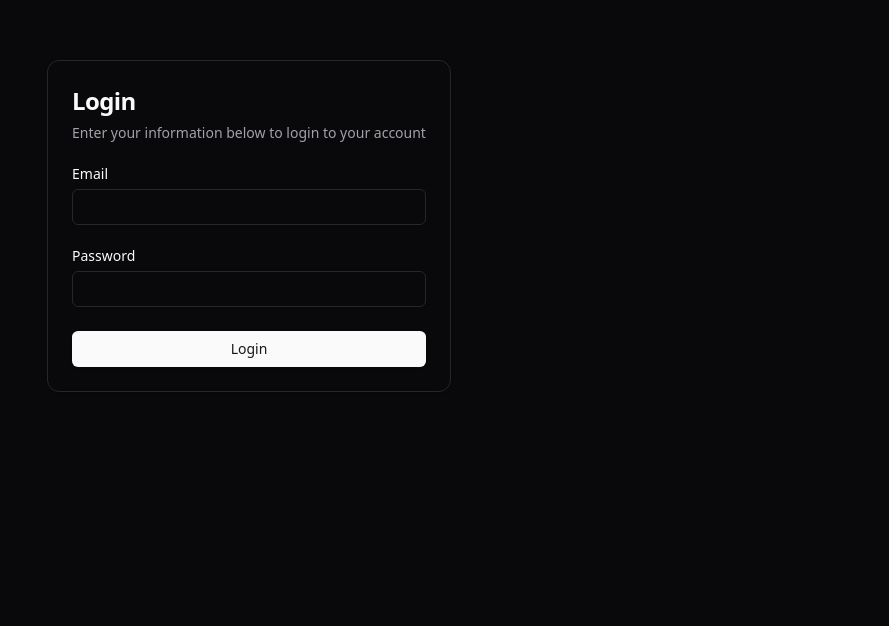
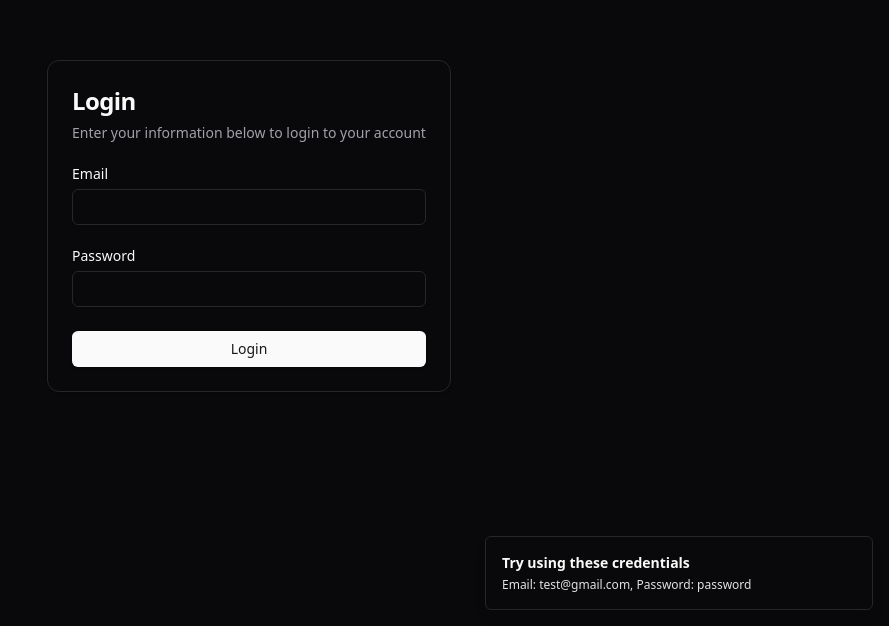
Before and after one commit to jackHotch/Feature-Flag-Manager, a Next.js app: page / in a window 1280 px wide. Shown: the part 174-800 px from the top of the page, without its empty margins (391-1280 px from the left). Built offline with nearby package versions, Linux system fonts and the light colour scheme; no server answers.

Commit message:
update collection and added toast

```diff
--- a/package.json
+++ b/package.json
@@ -20,6 +20,7 @@
     "@radix-ui/react-slot": "^1.1.2",
     "@radix-ui/react-switch": "^1.1.3",
     "@radix-ui/react-tabs": "^1.1.3",
+    "@radix-ui/react-toast": "^1.2.11",
     "@tanstack/react-table": "^8.21.2",
     "@vercel/edge-config": "^1.4.0",
     "axios": "^1.7.9",
--- a/src/app/layout.tsx
+++ b/src/app/layout.tsx
@@ -1,6 +1,7 @@
 import { ThemeProvider } from '@/providers/theme-provider'
 import './globals.css'
 import { AuthProvider } from '@/providers/auth-provider'
+import { Toaster } from '@/components/ui/toaster'
 
 export const metadata = {
   title: 'Spotter',
@@ -23,6 +24,7 @@
               enableSystem
               disableTransitionOnChange
             >
+              <Toaster />
               <div>{children}</div>
             </ThemeProvider>
           </AuthProvider>
--- a/src/app/page.tsx
+++ b/src/app/page.tsx
@@ -1,8 +1,20 @@
 'use client'
 
 import { LoginForm } from '@/components/login-form'
+import { useToast } from '@/hooks/use-toast'
+import { useEffect } from 'react'
 
 export default function Login() {
+  const { toast } = useToast()
+
+  useEffect(() => {
+    toast({
+      title: 'Try using these credentials',
+      description: 'Email: test@gmail.com, Password: password',
+      duration: 25000,
+    })
+  }, [])
+
   return (
     <div className='flex min-h-svh w-full items-center justify-center'>
       <LoginForm />
--- /dev/null
+++ b/src/components/ui/toast.tsx
@@ -0,0 +1,129 @@
+"use client"
+
+import * as React from "react"
+import * as ToastPrimitives from "@radix-ui/react-toast"
+import { cva, type VariantProps } from "class-variance-authority"
+import { X } from "lucide-react"
+
+import { cn } from "@/lib/utils"
+
+const ToastProvider = ToastPrimitives.Provider
+
+const ToastViewport = React.forwardRef<
+  React.ElementRef<typeof ToastPrimitives.Viewport>,
+  React.ComponentPropsWithoutRef<typeof ToastPrimitives.Viewport>
+>(({ className, ...props }, ref) => (
+  <ToastPrimitives.Viewport
+    ref={ref}
+    className={cn(
+      "fixed top-0 z-[100] flex max-h-screen w-full flex-col-reverse p-4 sm:bottom-0 sm:right-0 sm:top-auto sm:flex-col md:max-w-[420px]",
+      className
+    )}
+    {...props}
+  />
+))
+ToastViewport.displayName = ToastPrimitives.Viewport.displayName
+
+const toastVariants = cva(
+  "group pointer-events-auto relative flex w-full items-center justify-between space-x-2 overflow-hidden rounded-md border p-4 pr-6 shadow-lg transition-all data-[swipe=cancel]:translate-x-0 data-[swipe=end]:translate-x-[var(--radix-toast-swipe-end-x)] data-[swipe=move]:translate-x-[var(--radix-toast-swipe-move-x)] data-[swipe=move]:transition-none data-[state=open]:animate-in data-[state=closed]:animate-out data-[swipe=end]:animate-out data-[state=closed]:fade-out-80 data-[state=closed]:slide-out-to-right-full data-[state=open]:slide-in-from-top-full data-[state=open]:sm:slide-in-from-bottom-full",
+  {
+    variants: {
+      variant: {
+        default: "border bg-background text-foreground",
+        destructive:
+          "destructive group border-destructive bg-destructive text-destructive-foreground",
+      },
+    },
+    defaultVariants: {
+      variant: "default",
+    },
+  }
+)
+
+const Toast = React.forwardRef<
+  React.ElementRef<typeof ToastPrimitives.Root>,
+  React.ComponentPropsWithoutRef<typeof ToastPrimitives.Root> &
+    VariantProps<typeof toastVariants>
+>(({ className, variant, ...props }, ref) => {
+  return (
+    <ToastPrimitives.Root
+      ref={ref}
+      className={cn(toastVariants({ variant }), className)}
+      {...props}
+    />
+  )
+})
+Toast.displayName = ToastPrimitives.Root.displayName
+
+const ToastAction = React.forwardRef<
+  React.ElementRef<typeof ToastPrimitives.Action>,
+  React.ComponentPropsWithoutRef<typeof ToastPrimitives.Action>
+>(({ className, ...props }, ref) => (
+  <ToastPrimitives.Action
+    ref={ref}
+    className={cn(
+      "inline-flex h-8 shrink-0 items-center justify-center rounded-md border bg-transparent px-3 text-sm font-medium transition-colors hover:bg-secondary focus:outline-none focus:ring-1 focus:ring-ring disabled:pointer-events-none disabled:opacity-50 group-[.destructive]:border-muted/40 group-[.destructive]:hover:border-destructive/30 group-[.destructive]:hover:bg-destructive group-[.destructive]:hover:text-destructive-foreground group-[.destructive]:focus:ring-destructive",
+      className
+    )}
+    {...props}
+  />
+))
+ToastAction.displayName = ToastPrimitives.Action.displayName
+
+const ToastClose = React.forwardRef<
+  React.ElementRef<typeof ToastPrimitives.Close>,
+  React.ComponentPropsWithoutRef<typeof ToastPrimitives.Close>
+>(({ className, ...props }, ref) => (
+  <ToastPrimitives.Close
+    ref={ref}
+    className={cn(
+      "absolute right-1 top-1 rounded-md p-1 text-foreground/50 opacity-0 transition-opacity hover:text-foreground focus:opacity-100 focus:outline-none focus:ring-1 group-hover:opacity-100 group-[.destructive]:text-red-300 group-[.destructive]:hover:text-red-50 group-[.destructive]:focus:ring-red-400 group-[.destructive]:focus:ring-offset-red-600",
+      className
+    )}
+    toast-close=""
+    {...props}
+  >
+    <X className="h-4 w-4" />
+  </ToastPrimitives.Close>
+))
+ToastClose.displayName = ToastPrimitives.Close.displayName
+
+const ToastTitle = React.forwardRef<
+  React.ElementRef<typeof ToastPrimitives.Title>,
+  React.ComponentPropsWithoutRef<typeof ToastPrimitives.Title>
+>(({ className, ...props }, ref) => (
+  <ToastPrimitives.Title
+    ref={ref}
+    className={cn("text-sm font-semibold [&+div]:text-xs", className)}
+    {...props}
+  />
+))
+ToastTitle.displayName = ToastPrimitives.Title.displayName
+
+const ToastDescription = React.forwardRef<
+  React.ElementRef<typeof ToastPrimitives.Description>,
+  React.ComponentPropsWithoutRef<typeof ToastPrimitives.Description>
+>(({ className, ...props }, ref) => (
+  <ToastPrimitives.Description
+    ref={ref}
+    className={cn("text-sm opacity-90", className)}
+    {...props}
+  />
+))
+ToastDescription.displayName = ToastPrimitives.Description.displayName
+
+type ToastProps = React.ComponentPropsWithoutRef<typeof Toast>
+
+type ToastActionElement = React.ReactElement<typeof ToastAction>
+
+export {
+  type ToastProps,
+  type ToastActionElement,
+  ToastProvider,
+  ToastViewport,
+  Toast,
+  ToastTitle,
+  ToastDescription,
+  ToastClose,
+  ToastAction,
+}
--- /dev/null
+++ b/src/components/ui/toaster.tsx
@@ -0,0 +1,35 @@
+"use client"
+
+import { useToast } from "@/hooks/use-toast"
+import {
+  Toast,
+  ToastClose,
+  ToastDescription,
+  ToastProvider,
+  ToastTitle,
+  ToastViewport,
+} from "@/components/ui/toast"
+
+export function Toaster() {
+  const { toasts } = useToast()
+
+  return (
+    <ToastProvider>
+      {toasts.map(function ({ id, title, description, action, ...props }) {
+        return (
+          <Toast key={id} {...props}>
+            <div className="grid gap-1">
+              {title && <ToastTitle>{title}</ToastTitle>}
+              {description && (
+                <ToastDescription>{description}</ToastDescription>
+              )}
+            </div>
+            {action}
+            <ToastClose />
+          </Toast>
+        )
+      })}
+      <ToastViewport />
+    </ToastProvider>
+  )
+}
--- /dev/null
+++ b/src/hooks/use-toast.ts
@@ -0,0 +1,194 @@
+"use client"
+
+// Inspired by react-hot-toast library
+import * as React from "react"
+
+import type {
+  ToastActionElement,
+  ToastProps,
+} from "@/components/ui/toast"
+
+const TOAST_LIMIT = 1
+const TOAST_REMOVE_DELAY = 1000000
+
+type ToasterToast = ToastProps & {
+  id: string
+  title?: React.ReactNode
+  description?: React.ReactNode
+  action?: ToastActionElement
+}
+
+const actionTypes = {
+  ADD_TOAST: "ADD_TOAST",
+  UPDATE_TOAST: "UPDATE_TOAST",
+  DISMISS_TOAST: "DISMISS_TOAST",
+  REMOVE_TOAST: "REMOVE_TOAST",
+} as const
+
+let count = 0
+
+function genId() {
+  count = (count + 1) % Number.MAX_SAFE_INTEGER
+  return count.toString()
+}
+
+type ActionType = typeof actionTypes
+
+type Action =
+  | {
+      type: ActionType["ADD_TOAST"]
+      toast: ToasterToast
+    }
+  | {
+      type: ActionType["UPDATE_TOAST"]
+      toast: Partial<ToasterToast>
+    }
+  | {
+      type: ActionType["DISMISS_TOAST"]
+      toastId?: ToasterToast["id"]
+    }
+  | {
+      type: ActionType["REMOVE_TOAST"]
+      toastId?: ToasterToast["id"]
+    }
+
+interface State {
+  toasts: ToasterToast[]
+}
+
+const toastTimeouts = new Map<string, ReturnType<typeof setTimeout>>()
+
+const addToRemoveQueue = (toastId: string) => {
+  if (toastTimeouts.has(toastId)) {
+    return
+  }
+
+  const timeout = setTimeout(() => {
+    toastTimeouts.delete(toastId)
+    dispatch({
+      type: "REMOVE_TOAST",
+      toastId: toastId,
+    })
+  }, TOAST_REMOVE_DELAY)
+
+  toastTimeouts.set(toastId, timeout)
+}
+
+export const reducer = (state: State, action: Action): State => {
+  switch (action.type) {
+    case "ADD_TOAST":
+      return {
+        ...state,
+        toasts: [action.toast, ...state.toasts].slice(0, TOAST_LIMIT),
+      }
+
+    case "UPDATE_TOAST":
+      return {
+        ...state,
+        toasts: state.toasts.map((t) =>
+          t.id === action.toast.id ? { ...t, ...action.toast } : t
+        ),
+      }
+
+    case "DISMISS_TOAST": {
+      const { toastId } = action
+
+      // ! Side effects ! - This could be extracted into a dismissToast() action,
+      // but I'll keep it here for simplicity
+      if (toastId) {
+        addToRemoveQueue(toastId)
+      } else {
+        state.toasts.forEach((toast) => {
+          addToRemoveQueue(toast.id)
+        })
+      }
+
+      return {
+        ...state,
+        toasts: state.toasts.map((t) =>
+          t.id === toastId || toastId === undefined
+            ? {
+                ...t,
+                open: false,
+              }
+            : t
+        ),
+      }
+    }
+    case "REMOVE_TOAST":
+      if (action.toastId === undefined) {
+        return {
+          ...state,
+          toasts: [],
+        }
+      }
+      return {
+        ...state,
+        toasts: state.toasts.filter((t) => t.id !== action.toastId),
+      }
+  }
+}
+
+const listeners: Array<(state: State) => void> = []
+
+let memoryState: State = { toasts: [] }
+
+function dispatch(action: Action) {
+  memoryState = reducer(memoryState, action)
+  listeners.forEach((listener) => {
+    listener(memoryState)
+  })
+}
+
+type Toast = Omit<ToasterToast, "id">
+
+function toast({ ...props }: Toast) {
+  const id = genId()
+
+  const update = (props: ToasterToast) =>
+    dispatch({
+      type: "UPDATE_TOAST",
+      toast: { ...props, id },
+    })
+  const dismiss = () => dispatch({ type: "DISMISS_TOAST", toastId: id })
+
+  dispatch({
+    type: "ADD_TOAST",
+    toast: {
+      ...props,
+      id,
+      open: true,
+      onOpenChange: (open) => {
+        if (!open) dismiss()
+      },
+    },
+  })
+
+  return {
+    id: id,
+    dismiss,
+    update,
+  }
+}
+
+function useToast() {
+  const [state, setState] = React.useState<State>(memoryState)
+
+  React.useEffect(() => {
+    listeners.push(setState)
+    return () => {
+      const index = listeners.indexOf(setState)
+      if (index > -1) {
+        listeners.splice(index, 1)
+      }
+    }
+  }, [state])
+
+  return {
+    ...state,
+    toast,
+    dismiss: (toastId?: string) => dispatch({ type: "DISMISS_TOAST", toastId }),
+  }
+}
+
+export { useToast, toast }
--- a/src/lib/featureflag.ts
+++ b/src/lib/featureflag.ts
@@ -19,7 +19,7 @@
 }
 
 export const getFlags = async (setFlags) => {
-  const data = await getDocs(collection(db, 'gymapp'))
+  const data = await getDocs(collection(db, 'testproject'))
   const filteredData = data.docs.map((doc) => ({
     ...doc.data(),
     name: doc.id,
@@ -28,7 +28,7 @@
 }
 
 export const createFlag = async (flag) => {
-  const collectionRef = collection(db, 'gymapp')
+  const collectionRef = collection(db, 'testproject')
   const { name, ...data } = flag
   const docRef = doc(collectionRef, name)
   try {
@@ -45,7 +45,7 @@
     const batch = writeBatch(db)
 
     flagNames.forEach((name) => {
-      const docRef = doc(db, 'gymapp', name)
+      const docRef = doc(db, 'testproject', name)
       batch.delete(docRef)
     })
 
@@ -57,7 +57,7 @@
 }
 
 export const updateFlag = async (flag) => {
-  const collectionRef = collection(db, 'gymapp')
+  const collectionRef = collection(db, 'testproject')
   const { name, ...data } = flag
   const docRef = doc(collectionRef, name)
   try {
```
Also changed, not shown: 1 other file (tests, documents, lock files or other folders).
